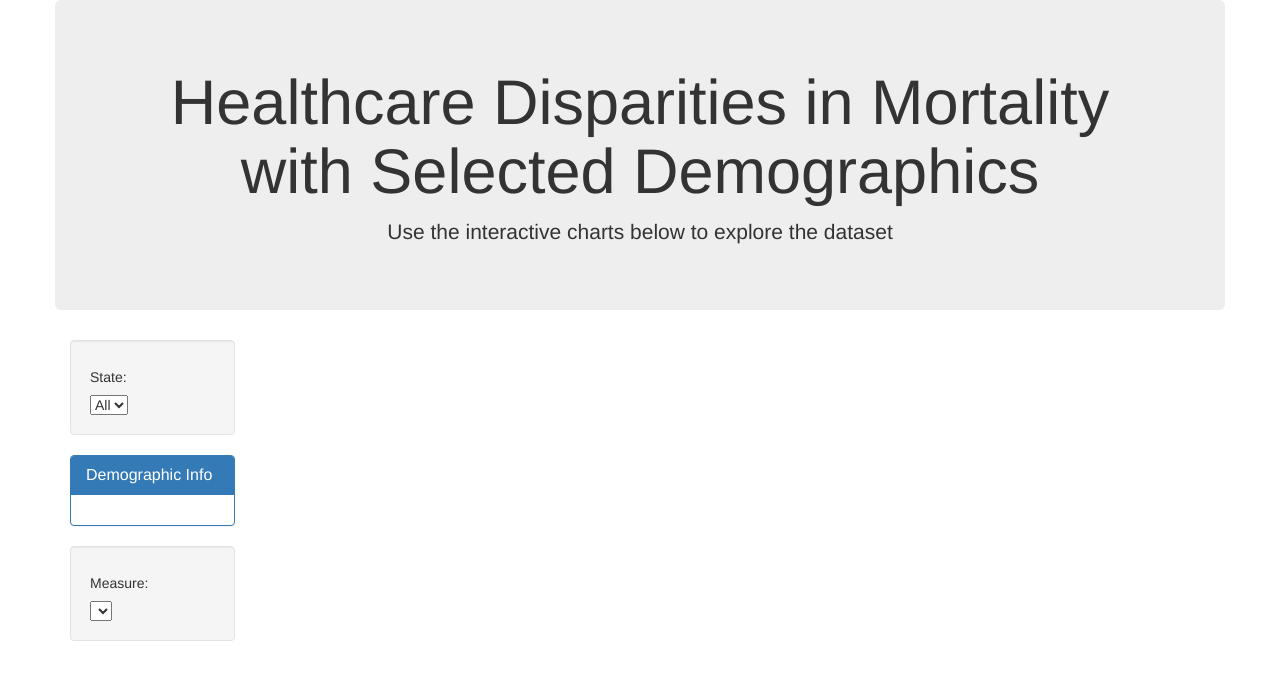
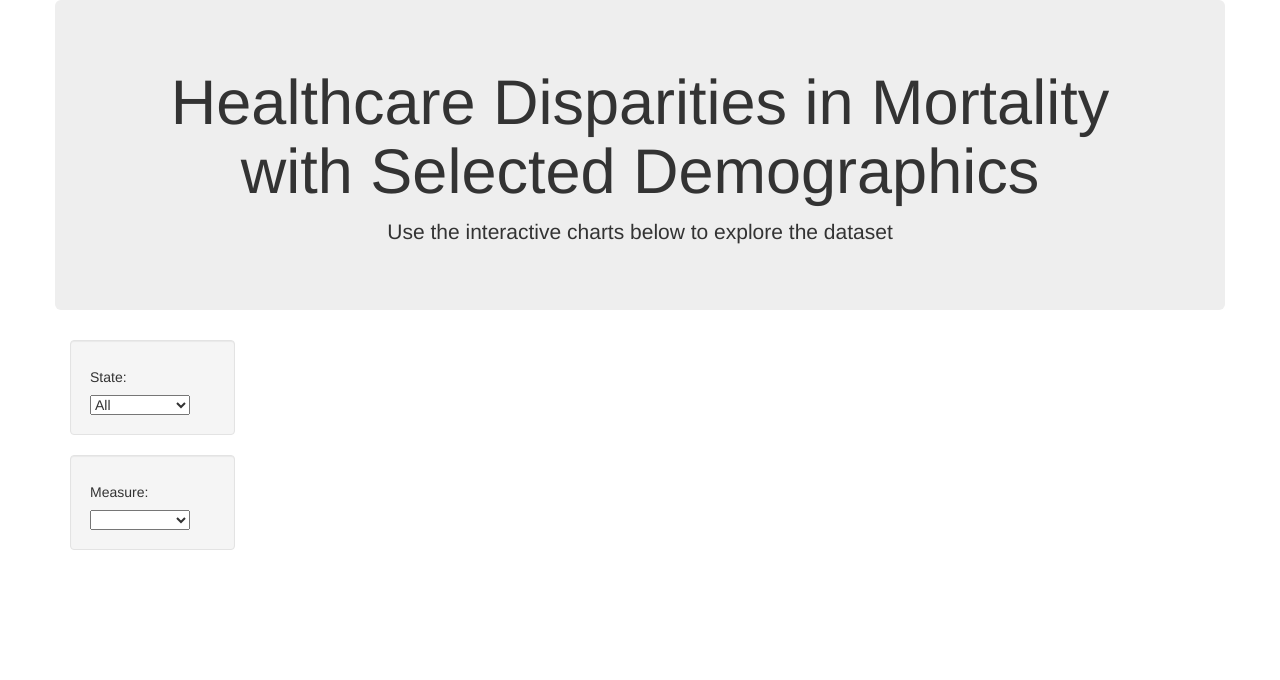
Before and after one commit to fisher1916/healthcare-disparities, a Flask app: page / in a window 1280 px wide. Shown: the top 680 px of the page. Run offline with Flask 2, Linux system fonts and the light colour scheme; data that the repository does not hold is empty; parts of the project's set-up code (start-up, migrations or seed data) failed here and were passed over; some libraries are stand-ins or nearby versions.

Commit message:
css styling and index.html fix

```diff
--- a/static/css/style.css
+++ b/static/css/style.css
@@ -9,3 +9,7 @@ body,
 html {
   height: 100%;
 }
+#stateSelect,
+#measureSelect {
+  width: 100px;
+}
--- a/templates/index.html
+++ b/templates/index.html
@@ -24,12 +24,6 @@
                     <select id="stateSelect">
                         <option value="all">All</option>
                     </select>
-                </div>
-                <div class="panel panel-primary">
-                    <div class="panel-heading">
-                        <h3 class="panel-title">Demographic Info</h3>
-                    </div>
-                    <div id="sample-metadata" class="panel-body"></div>
                 </div>
             </div>
             <div class="col-md-10">
```
